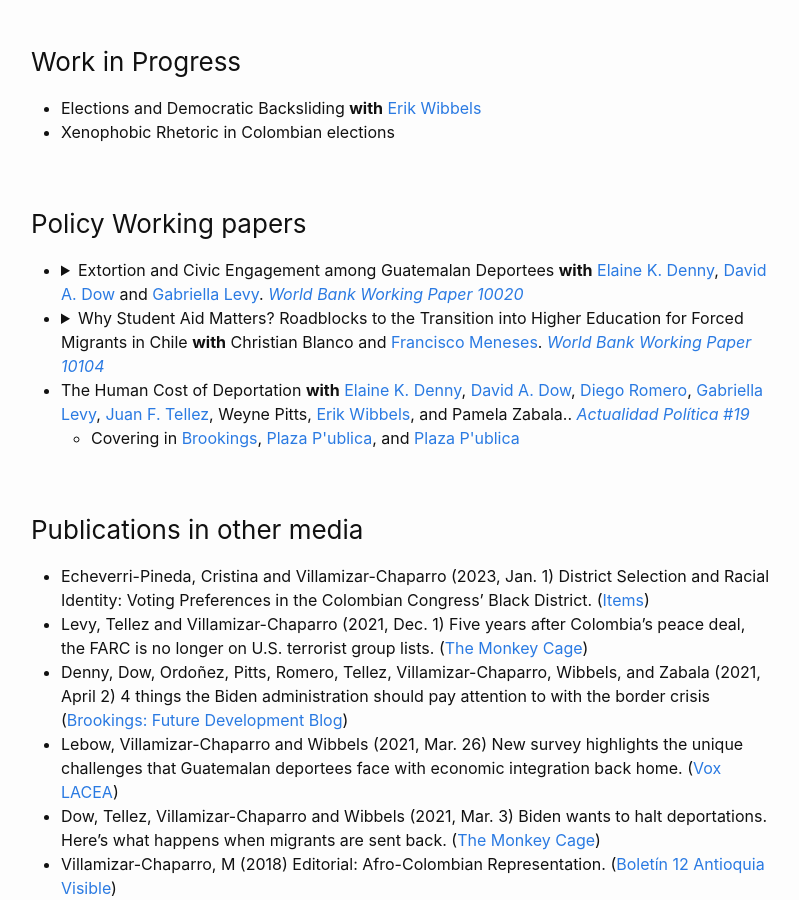
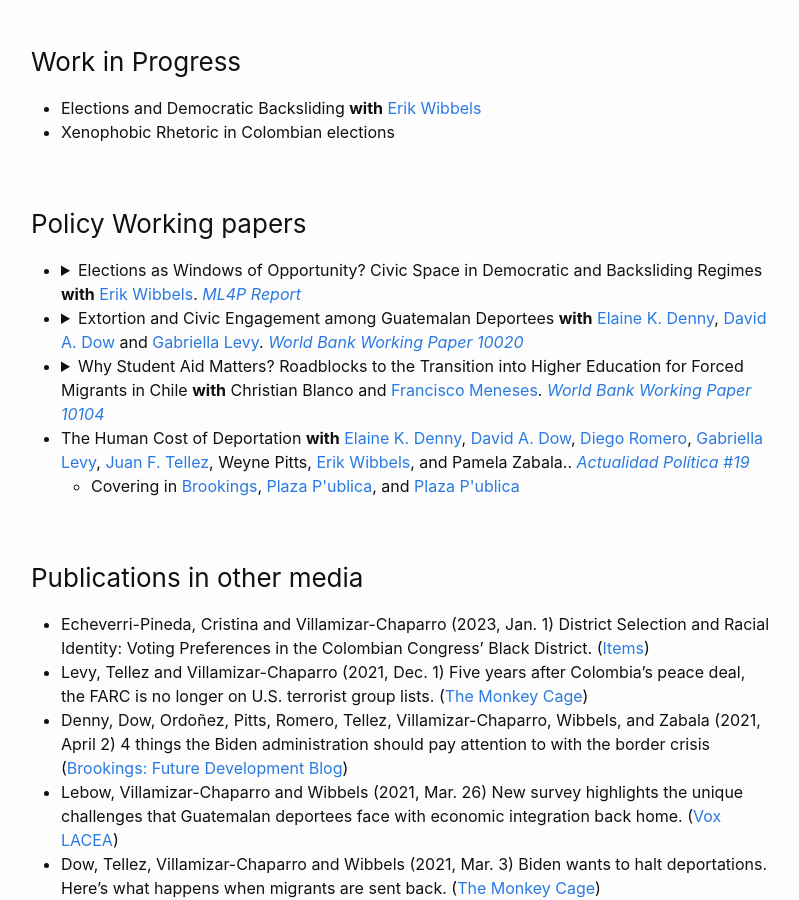
Before and after one commit to MateoVillamizarChaparro/MateoVillamizarChaparro.github.io, a Jekyll site: the page built from publications.md, in a window 1280 px wide and 900 px high, scrolled down 1745 px. Shown: the whole window, without its empty margins (239-1038 px from the left). Built offline with Jekyll 4.4.1, drawn with Linux system fonts in a browser that asks for light colours; our own code applies the rules of GitHub Pages for plain Markdown files.

Commit message:
Update publications.md

```diff
--- a/publications.md
+++ b/publications.md
@@ -118,6 +118,14 @@ Click on the arrows to access the abstracts.
 ### Policy Working papers
 
   - {::options parse_block_html="true" /}
+    <details><summary markdown="span"> Elections as Windows of Opportunity? Civic Space in Democratic and Backsliding Regimes **with** [Erik Wibbels](https://web.sas.upenn.edu/ewibbels/). [*ML4P Report*](https://web.sas.upenn.edu/mlp-devlab/files/2024/08/elections.pdf)      </summary>
+    <p> <sub>
+    **Abstract:** Elections are events where democratic ideals are forged into tangible political outcomes. They’re the source of a government’s right to lead and the key factor in balancing power among different groups in society. However, these pivotal events can also present opportunities for aspiring autocrats. Such leaders may exploit elections to restrict civic space, weaken opposition forces, or further consolidate power. This concern is particularly relevant because most democratic backsliding is initiated by aspiring autocrats who come to power via elections, sometimes via narrow electoral victories.[1][5] Using high-frequency data from the Machine Learning for Peace (MLP) project, we provide unique evidence on the extent to which backsliding regimes differ from their liberal democratic counterparts in their treatment of civic space around elections
+    </sub> </p>
+    </details>
+    {::options parse_block_html="false" /}
+
+  - {::options parse_block_html="true" /}
     <details><summary markdown="span"> Extortion and Civic Engagement  among Guatemalan Deportees **with** [Elaine K. Denny](https://faculty.ucmerced.edu/edenny/), [David A. Dow](https://sites.google.com/view/davidadow/home) and [Gabriella Levy](https://gabriellalevy.net/). [*World Bank Working Paper 10020*](http://documents1.worldbank.org/curated/en/099730304262235605/pdf/IDU02026f74207fd304e610a1160b8141ae76d28.pdf)      </summary>
     <p> <sub>
     **Abstract:** How does extortion experienced during the migration journey affect the civic engagement of deported migrants returned to their home country?  More broadly, how does extortion affect political participation? We know very little about either the political behavior of returnees or about how coercive economic shocks experienced during migration affect subsequent levels of political participation. Furthermore, existing literature on how victimization affects political participation is inconclusive, particularly when combined with existing work on economic insecurity. Studying deported migrants and the quasi-random experience of extortion enables us to address the endogeneity that often confounds these analyses. This approach allows us to isolate the impact of extortion on political action from potentially confounding factors related to local security or corruption. Using a novel dataset from Guatemalan migrants returned to Guatemala by the U.S. government, we find that extortion has a direct, positive relationship with multiple forms of civic action, and that, at least in this context, the mobilizing effects of economic hardship outweigh the potentially demobilizing effects of fear of crime.
@@ -133,7 +141,7 @@ Click on the arrows to access the abstracts.
     </details>
     {::options parse_block_html="false" /}
 
-  - The Human Cost of Deportation **with** [Elaine K. Denny](https://faculty.ucmerced.edu/edenny/), [David A. Dow](https://sites.google.com/view/davidadow/home), [Diego Romero](https://diego-romero.com/), [Gabriella Levy](https://gabriellalevy.net/), [Juan F. Tellez](https://juanftellez.com/), Weyne Pitts, [Erik Wibbels](https://sites.duke.edu/wibbels/), and Pamela Zabala.. [*Actualidad Política #19*](http://www.asies.org.gt/download.php?get=actualidad_politica_n_19.pdf)
+  - The Human Cost of Deportation **with** [Elaine K. Denny](https://faculty.ucmerced.edu/edenny/), [David A. Dow](https://sites.google.com/view/davidadow/home), [Diego Romero](https://diego-romero.com/), [Gabriella Levy](https://gabriellalevy.net/), [Juan F. Tellez](https://juanftellez.com/), Weyne Pitts, [Erik Wibbels](https://web.sas.upenn.edu/ewibbels/), and Pamela Zabala.. [*Actualidad Política #19*](http://www.asies.org.gt/download.php?get=actualidad_politica_n_19.pdf)
       - Covering in [Brookings](https://www.brookings.edu/blog/future-development/2021/04/02/4-things-the-biden-administration-should-pay-attention-to-with-the-border-crisis/), [Plaza P\'ublica](https://www.plazapublica.com.gt/content/deportados-en-guatemala-solo-hay-carencias-por-eso-quieren-volver), and [Plaza P\'ublica](https://www.plazapublica.com.gt/content/encuesta-deportados-solo-quieren-volver-huir-del-pais)
 
 
```
